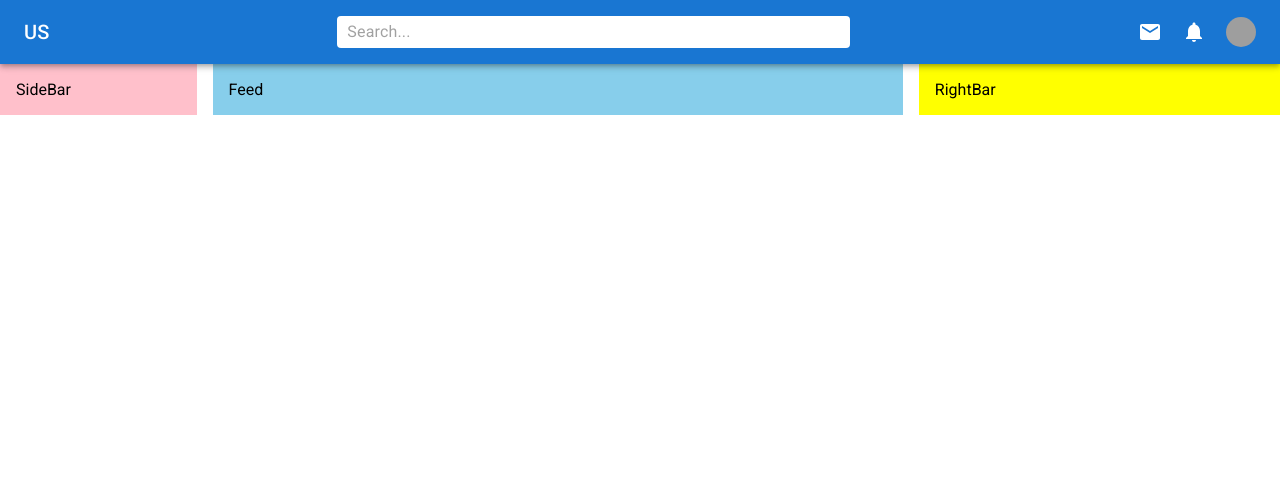
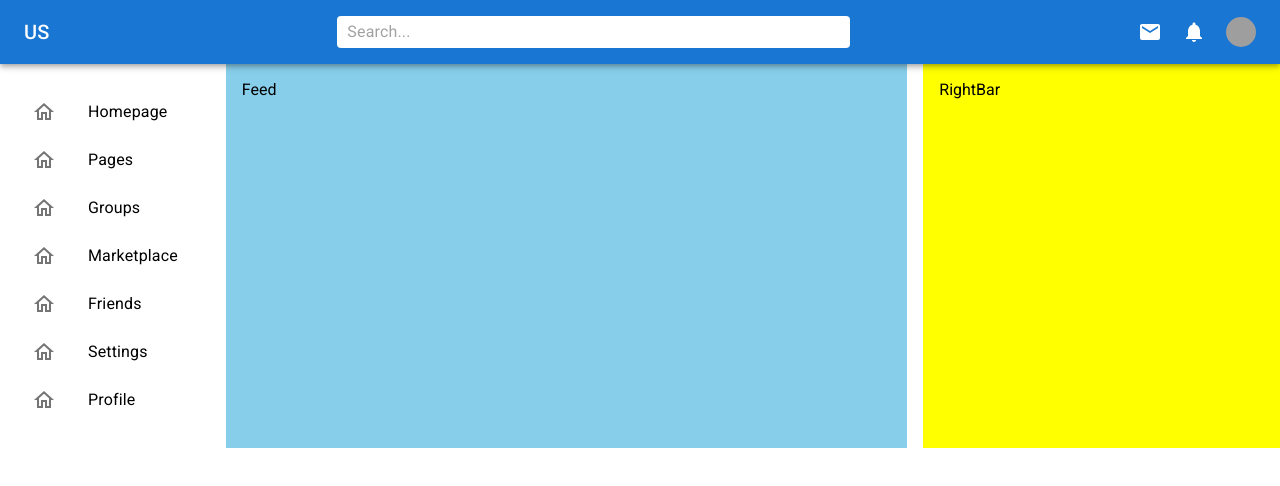
Before and after one commit to Umang-saxena/MIUI-Landing-Page, a React (Vite) app: page / in a window 1280 px wide. Shown: the top 486 px of the page. Built offline with nearby package versions, Linux system fonts and the light colour scheme; grey boxes are pictures that could not be loaded.

Commit message:
Added SideBar component with Material UI

```diff
--- a/src/components/Navbar.jsx
+++ b/src/components/Navbar.jsx
@@ -70,7 +70,7 @@ const Navbar = () => {
         </Typography>
         <BackHandIcon sx={{ display: { xs: "block", sm: "none" } }} />
         <Search>
-          <InputBase value={input}  onChange={handleChange} placeholder="Search..." />{" "}
+          <InputBase value={input}  onChange={handleChange} placeholder="Search..." />
         </Search>
         <Icons>
           <Badge badgeContent={0} color="success">
--- a/src/components/SideBar.jsx
+++ b/src/components/SideBar.jsx
@@ -1,15 +1,73 @@
-import { Box } from "@mui/material";
+import HomeOutlinedIcon from '@mui/icons-material/HomeOutlined';
+import { Box, List, ListItem, ListItemButton, ListItemIcon, ListItemText } from "@mui/material";
 import React from "react";
 
 const SideBar = () => {
   return (
     <Box
-      bgcolor="pink"
       flex={1}
       p={2}
       sx={{ display: { xs: "none", sm: "block" } }}
-    >
-      SideBar
+      >
+
+      <List >
+          <ListItem disablePadding>
+            <ListItemButton component="a" href="#home" >
+              <ListItemIcon>
+              <HomeOutlinedIcon/>
+              </ListItemIcon>
+              <ListItemText primary="Homepage" />
+            </ListItemButton>
+          </ListItem>
+          <ListItem disablePadding>
+            <ListItemButton component="a" href="#pages" >
+              <ListItemIcon>
+              <HomeOutlinedIcon/>
+              </ListItemIcon>
+              <ListItemText primary="Pages" />
+            </ListItemButton>
+          </ListItem>
+          <ListItem disablePadding>
+            <ListItemButton component="a" href="#groups" >
+              <ListItemIcon>
+              <HomeOutlinedIcon/>
+              </ListItemIcon>
+              <ListItemText primary="Groups" />
+            </ListItemButton>
+          </ListItem>
+          <ListItem disablePadding>
+            <ListItemButton component="a" href="#market" >
+              <ListItemIcon>
+              <HomeOutlinedIcon/>
+              </ListItemIcon>
+              <ListItemText primary="Marketplace" />
+            </ListItemButton>
+          </ListItem>
+          <ListItem disablePadding>
+            <ListItemButton component="a" href="#friends" >
+              <ListItemIcon>
+              <HomeOutlinedIcon/>
+              </ListItemIcon>
+              <ListItemText primary="Friends" />
+            </ListItemButton>
+          </ListItem>
+          <ListItem disablePadding>
+            <ListItemButton component="a" href="#settings" >
+              <ListItemIcon>
+              <HomeOutlinedIcon/>
+              </ListItemIcon>
+              <ListItemText primary="Settings" />
+            </ListItemButton>
+          </ListItem>
+          <ListItem disablePadding>
+            <ListItemButton component="a" href="#profile" >
+              <ListItemIcon>
+              <HomeOutlinedIcon/>
+              </ListItemIcon>
+              <ListItemText primary="Profile" />
+            </ListItemButton>
+          </ListItem>
+          </List>
     </Box>
   );
 };
```
